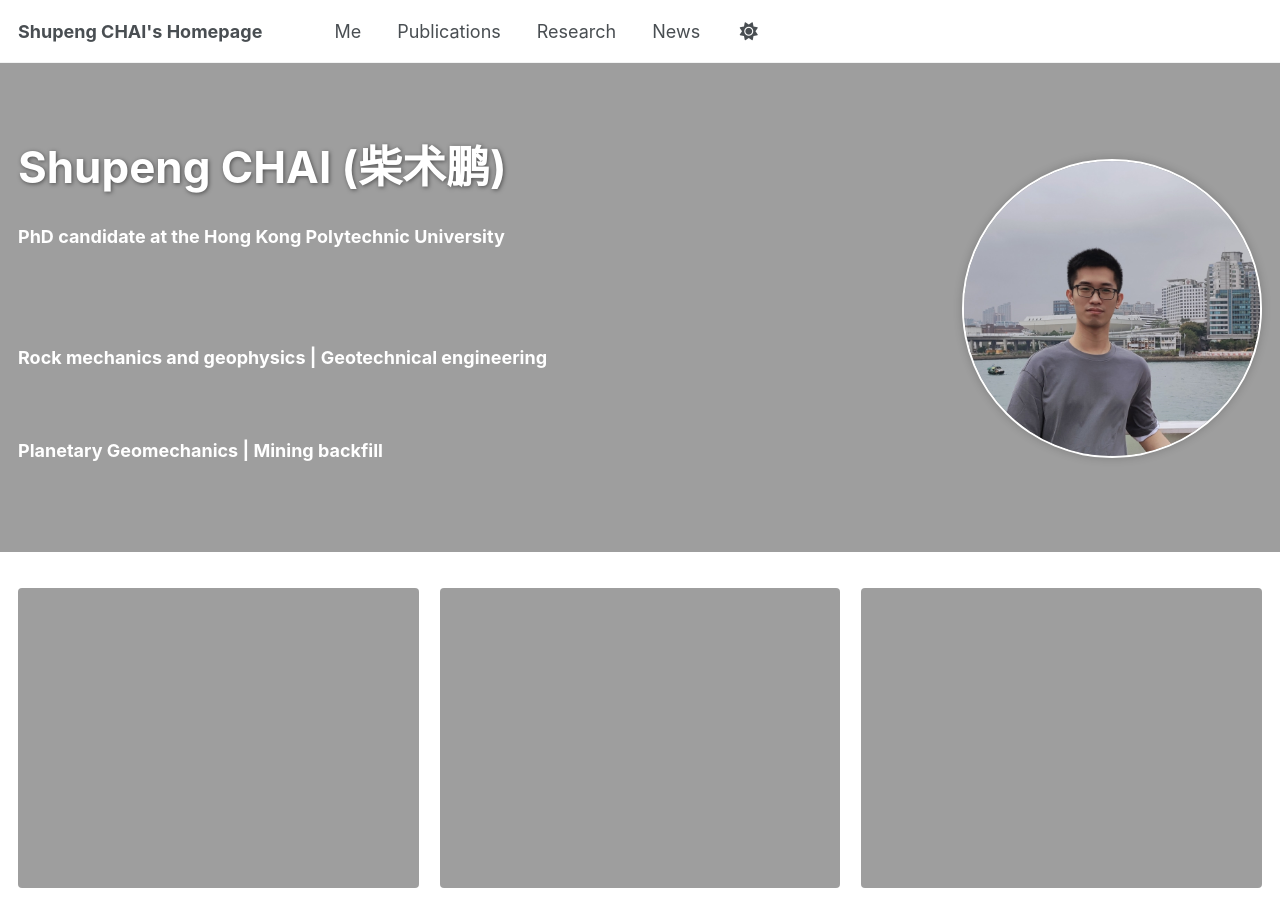
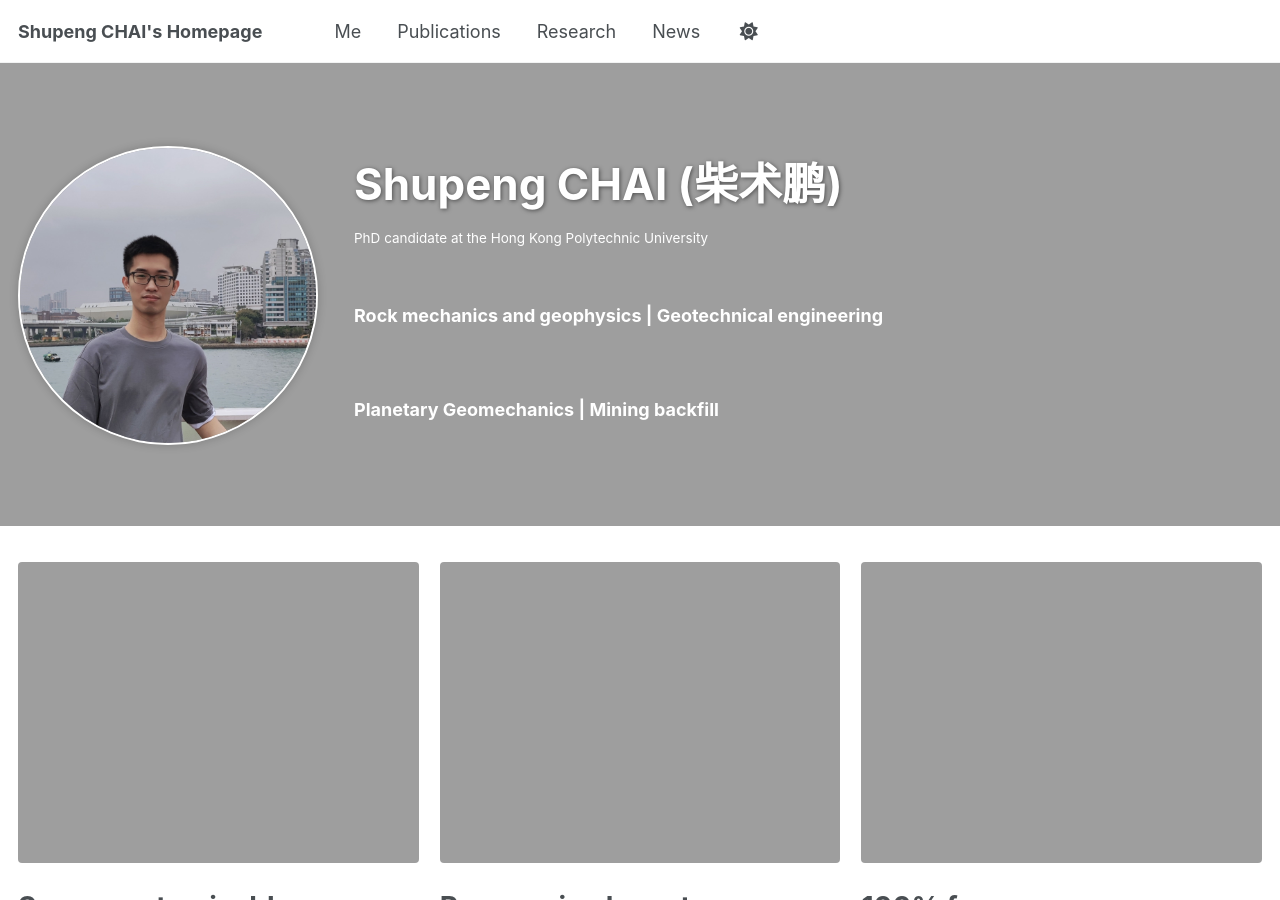
Before and after one commit to spchai/spchai.github.io, a Jekyll site: the page built from _pages/about.md, in a window 1280 px wide and 900 px high. Built offline with Jekyll 4.4.1, drawn with Linux system fonts in a browser that asks for light colours; some web fonts are replaced.

Commit message:
Update about.md

```diff
--- a/_pages/about.md
+++ b/_pages/about.md
@@ -10,15 +10,17 @@ header:
   overlay_image: /assets/images/mm-home-page-feature.jpg
 excerpt: >
   <div class="profile-columns">
+    <div class="profile-image">
+      <img src="/images/Shupeng.jpg" alt="Shupeng CHAI" style="max-width: 300px; border-radius: 50%;" >
+    </div>
     <div class="profile-content">
       <h1 class="page__title" itemprop="headline"> Shupeng CHAI (柴术鹏) </h1>
-      <h3> PhD candidate at the Hong Kong Polytechnic University </h3> <br />
-      <br />
+      <div class="archive__item-excerpt">
+        PhD candidate at the Hong Kong Polytechnic University <br />
+        <br />
+      </div>
       <h3>Rock mechanics and geophysics | Geotechnical engineering </h3> <br />
       <h3>Planetary Geomechanics | Mining backfill </h3>
-    </div>
-    <div class="profile-image">
-      <img src="/images/Shupeng.jpg" alt="Shupeng CHAI" style="max-width: 300px; border-radius: 50%;" >
     </div>
   </div>
 
```
